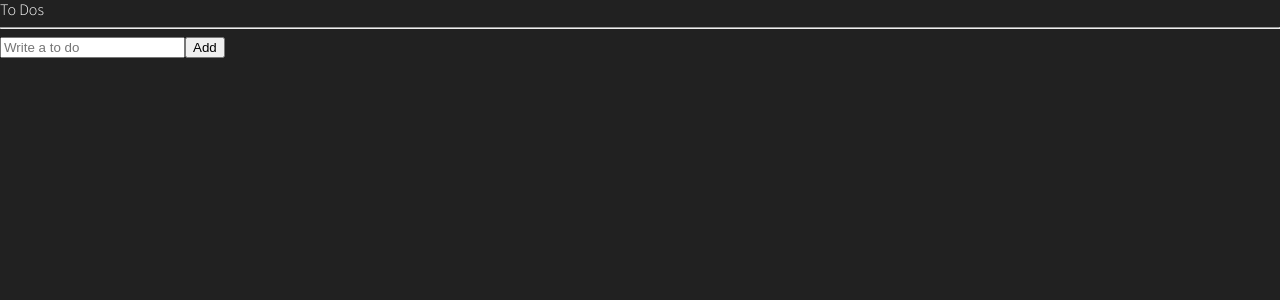
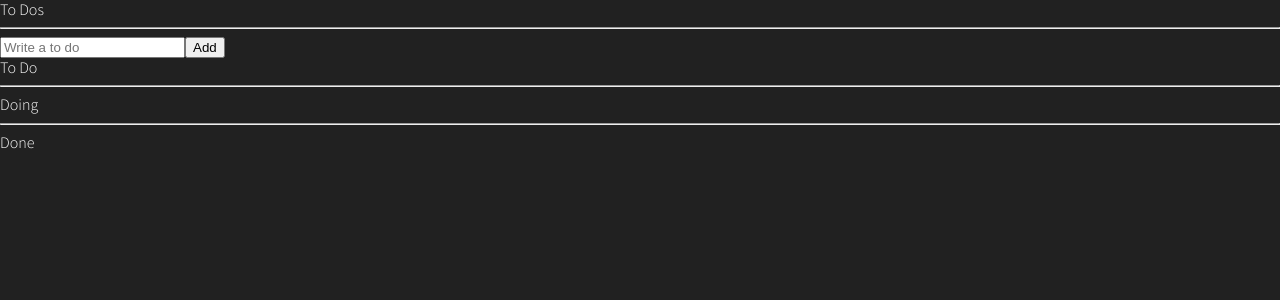
Before and after one commit to seorang42/to-do-list, a React (Create React App) app: page / in a window 1280 px wide. Shown: the top 300 px of the page. Built offline with nearby package versions, Linux system fonts and the light colour scheme.

Commit message:
6.16 Selectors part One

```diff
--- a/src/atoms.tsx
+++ b/src/atoms.tsx
@@ -1,4 +1,4 @@
-import { atom } from "recoil";
+import { atom, selector } from "recoil";
 
 export interface IToDo {
   text: string;
@@ -10,3 +10,15 @@
   key: "toDo",
   default: [],
 });
+
+export const toDoSelector = selector({
+  key: "toDoSelector",
+  get: ({ get }) => {
+    const toDos = get(toDoState);
+    return [
+      toDos.filter((toDo) => toDo.category === "TO_DO"),
+      toDos.filter((toDo) => toDo.category === "DOING"),
+      toDos.filter((toDo) => toDo.category === "DONE"),
+    ];
+  },
+});
--- a/src/components/ToDoList.tsx
+++ b/src/components/ToDoList.tsx
@@ -1,18 +1,32 @@
 import { useRecoilValue } from "recoil";
 import CreateToDo from "./CreateToDo";
-import { toDoState } from "../atoms";
+import { toDoSelector, toDoState } from "../atoms";
 import ToDo from "./ToDo";
 
 function ToDoList() {
-  const toDos = useRecoilValue(toDoState);
-  console.log(toDos);
+  const [toDo, doing, done] = useRecoilValue(toDoSelector);
   return (
     <div>
       <h1>To Dos</h1>
       <hr />
       <CreateToDo />
+      <h2>To Do</h2>
       <ul>
-        {toDos.map((toDo) => (
+        {toDo.map((toDo) => (
+          <ToDo key={toDo.id} {...toDo} />
+        ))}
+      </ul>
+      <hr />
+      <h2>Doing</h2>
+      <ul>
+        {doing.map((toDo) => (
+          <ToDo key={toDo.id} {...toDo} />
+        ))}
+      </ul>
+      <hr />
+      <h2>Done</h2>
+      <ul>
+        {done.map((toDo) => (
           <ToDo key={toDo.id} {...toDo} />
         ))}
       </ul>
```
